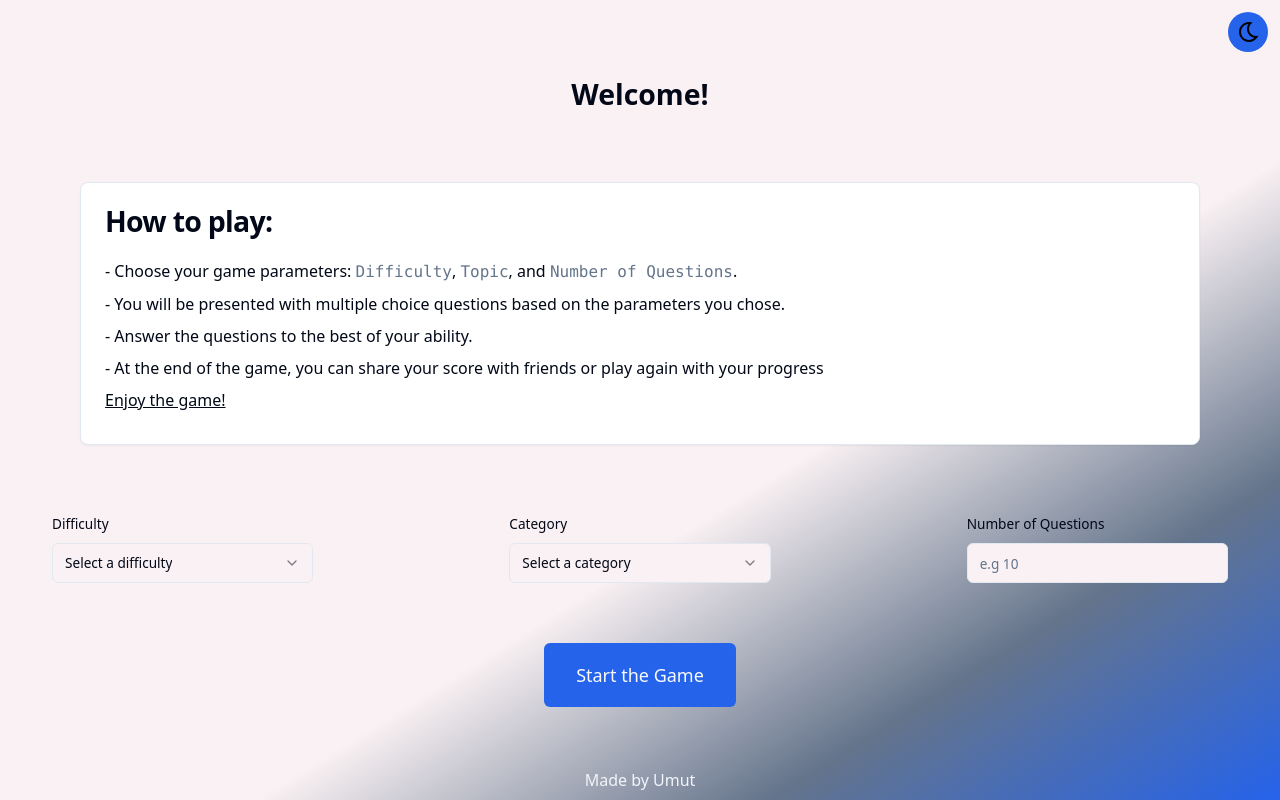
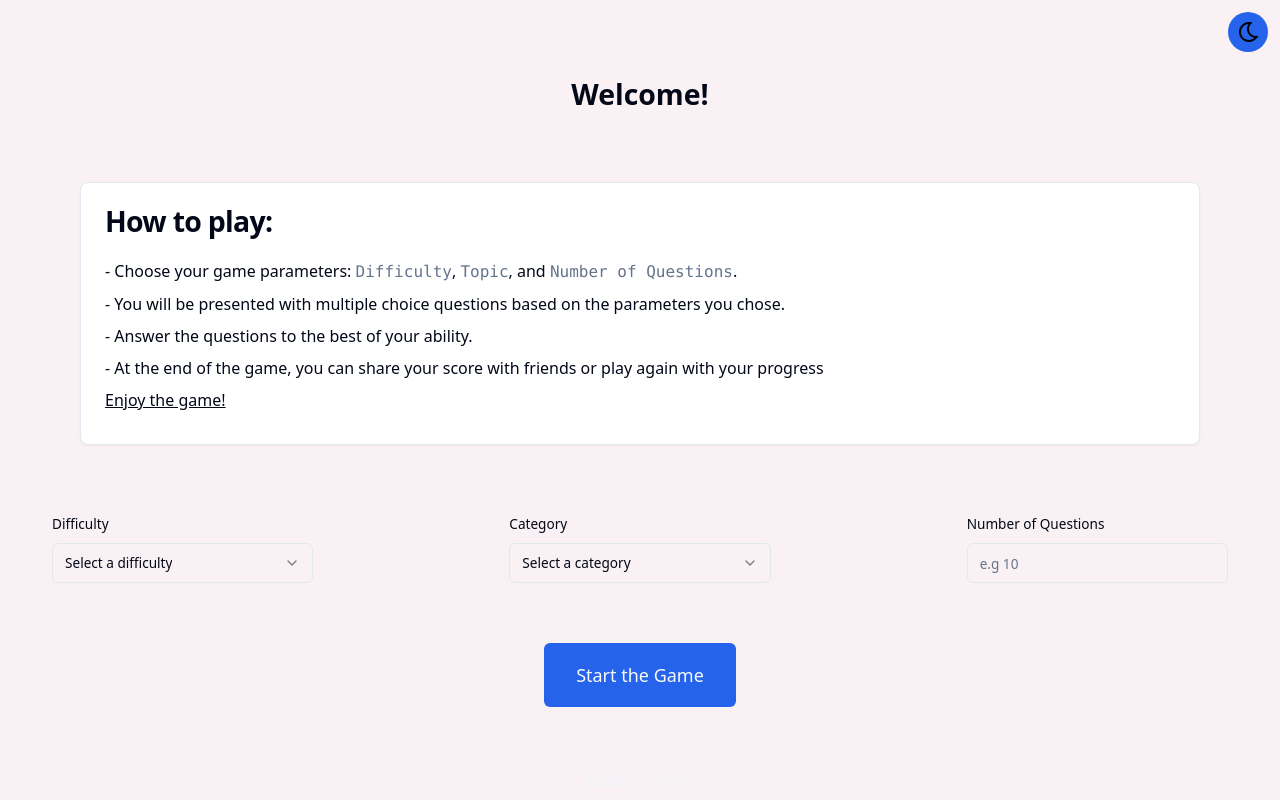
Before and after one commit to umutondersu/trivia-game, a React (Vite) app: page / in a window 1280 px wide. Built offline with nearby package versions, Linux system fonts and the light colour scheme.

Commit message:
removed gradient bg

```diff
--- a/src/index.css
+++ b/src/index.css
@@ -63,6 +63,6 @@
 		@apply border-border;
 	}
 	body {
-		@apply text-foreground bg-gradient-to-br from-bgfirst from-60% via-bgsecond via-80% to-bgthird h-screen;
+		@apply bg-background text-foreground;
 	}
 }
```
